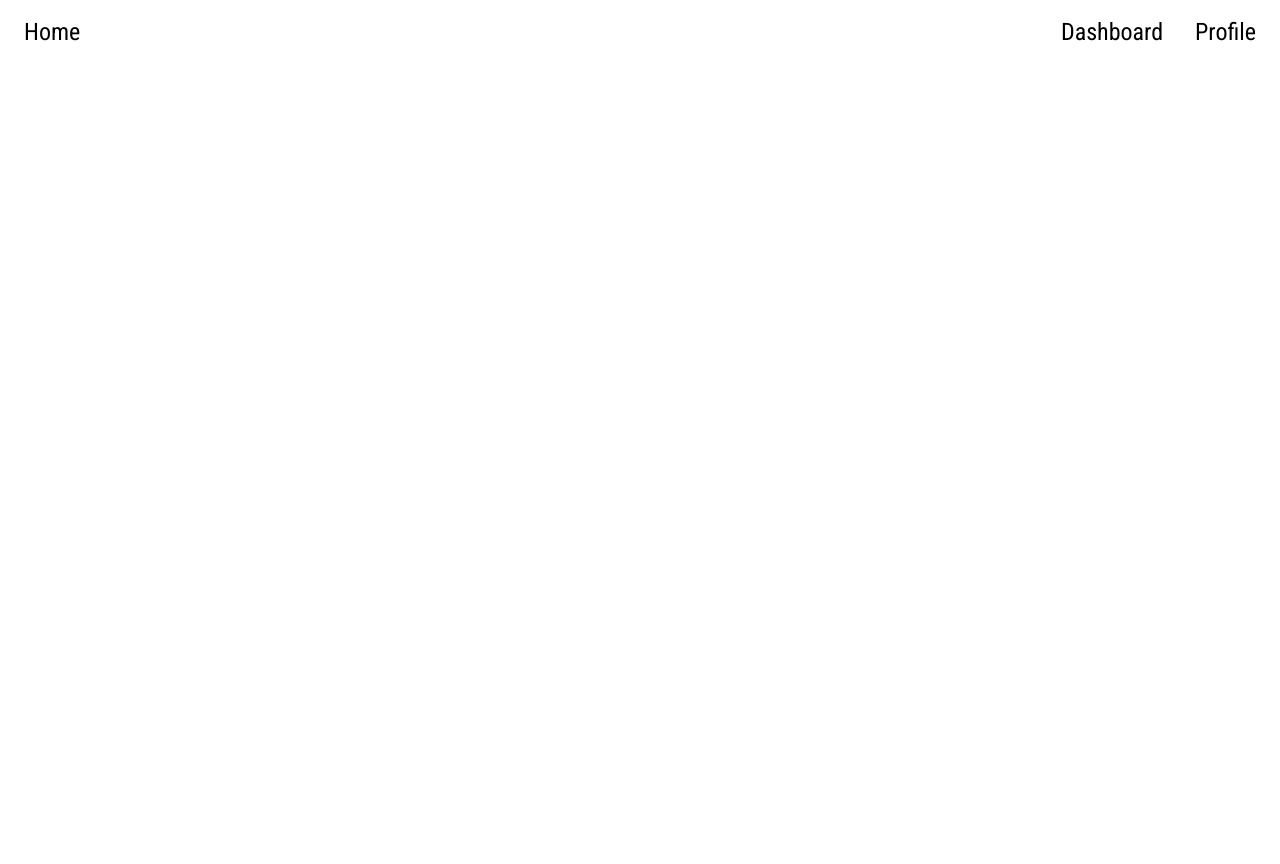
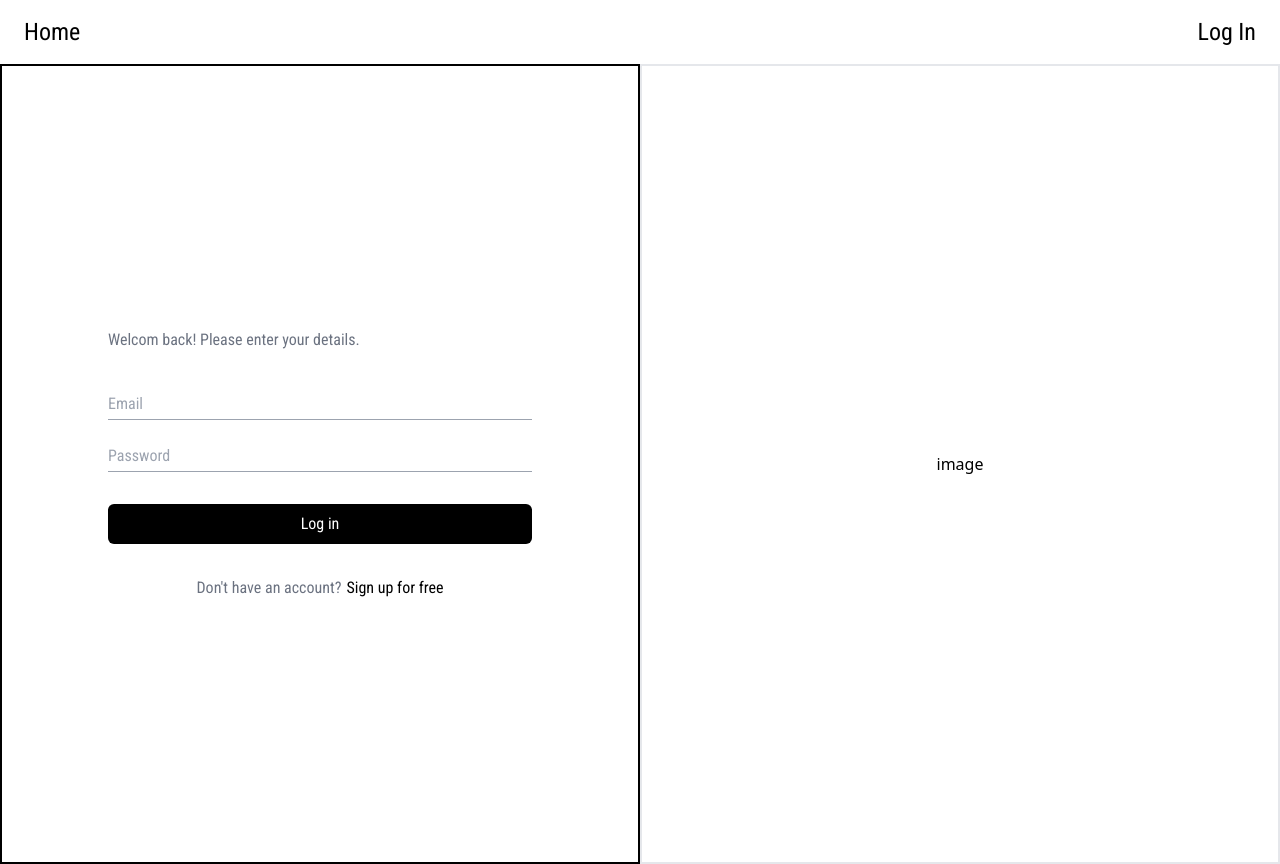
Before and after one commit to HectorMagana1/mod3-final-project, a React (Vite) app in the folder client/: page /login in a window 1280 px wide. Before the commit this address led to /. Before the commit the page ends 800 px from the top, so only its background shows below. Built offline with nearby package versions, Linux system fonts and the light colour scheme.

Commit message:
worked on login

```diff
--- a/client/src/App.jsx
+++ b/client/src/App.jsx
@@ -7,11 +7,12 @@ import Dashboard from './pages/Dashboard'
 import LandingPage from './pages/LandingPage'
 import Login from './pages/Login'
 import Profile from './pages/Profile'
+import Registration from './pages/Registration'
 
 
 export default function App() {
 
-  const [loggedIn, setLoggedIn] = useState(true)
+  const [loggedIn, setLoggedIn] = useState(false)
 
   return (
     <div>
@@ -28,6 +29,7 @@ export default function App() {
           </> :
           <>
             <Route path='/login' element={<Login />} />
+            <Route path='/registration' element={<Registration />} />
             {/* will need to add check for loaded data  */}
             <Route path='*' element={<Navigate to='/' />} />
           </>
--- a/client/src/pages/Login.jsx
+++ b/client/src/pages/Login.jsx
@@ -1,7 +1,36 @@
-import React from 'react'
+import React, { useState } from 'react'
+import { Link } from 'react-router-dom'
 
 export default function Login() {
+
+  const [position,setPosition] = useState('left-1/2');
+
+
+
   return (
-    <div>Login</div>
+    <div>
+      <div className='absolute border-black w-1/2 h-screen flex justify-center items-center border-2'>
+
+        <div className='w-2/3 h-[500px] border-green-500 flex flex-col justify-center align-center rounded-3xl'>
+
+          <p className='flex justify-start font-universal-font text-gray-500 text-md pb-10'>Welcom back! Please enter your details.</p>
+
+          <form className='flex flex-col items-center' onSubmit={null}>
+
+            <input type="text" name="email" placeholder='Email'className='border-gray-400 border-b-[1px] w-full font-universal-font text-md pb-[3px]' />
+            <br/>
+            <input type="text" name="password" placeholder='Password' className='border-gray-400 border-b-[1px] w-full font-universal-font text-md pb-[3px]' />
+
+            <button className='bg-black text-white font-universal-font text-md my-8 py-2 w-full rounded-md'>Log in</button>
+
+          </form>
+
+          <p className='flex justify-center font-universal-font text-gray-500 text-md mt-5px'>Don't have an account?  <Link className='ml-[5px] text-black' to='/registration'> Sign up for free</Link></p>
+        </div>
+      </div>
+      <div className='relative border-2 left-1/2 w-1/2 h-screen flex justify-center items-center'>
+        image
+      </div>
+    </div>
   )
 }
--- /dev/null
+++ b/client/src/pages/Registration.jsx
@@ -0,0 +1,25 @@
+import React from 'react'
+
+export default function Registration() {
+  return (
+    <div className='w-screen h-[800px] flex justify-center items-center'>
+        <div className='w-2/3 h-[500px] border-green-500 border-2 flex flex-col justify-center align-center rounded-3xl'>
+
+            {/* <p className='flex justify-start font-universal-font text-gray-500 text-md pb-10'>Welcom back! Please enter your details.</p> */}
+
+            <form className='flex flex-col items-center' onSubmit={null}>
+
+                <input type="text" name="email" placeholder='Email'className='border-gray-400 border-b-[1px] w-full font-universal-font text-md pb-[3px]' />
+                <br/>
+                <input type="text" name="password" placeholder='Password' className='border-gray-400 border-b-[1px] w-full font-universal-font text-md pb-[3px]' />
+
+            <button className='bg-black text-white font-universal-font text-md my-8 py-2 w-full rounded-md'>Log in</button>
+
+            </form>
+
+            {/* <p className='flex justify-center font-universal-font text-gray-500 text-md mt-5px'>Don't have an account?  <Link className='ml-[5px] text-black' to='/registration'> Sign up for free</Link></p> */}
+
+        </div>
+    </div>
+  )
+}
```
